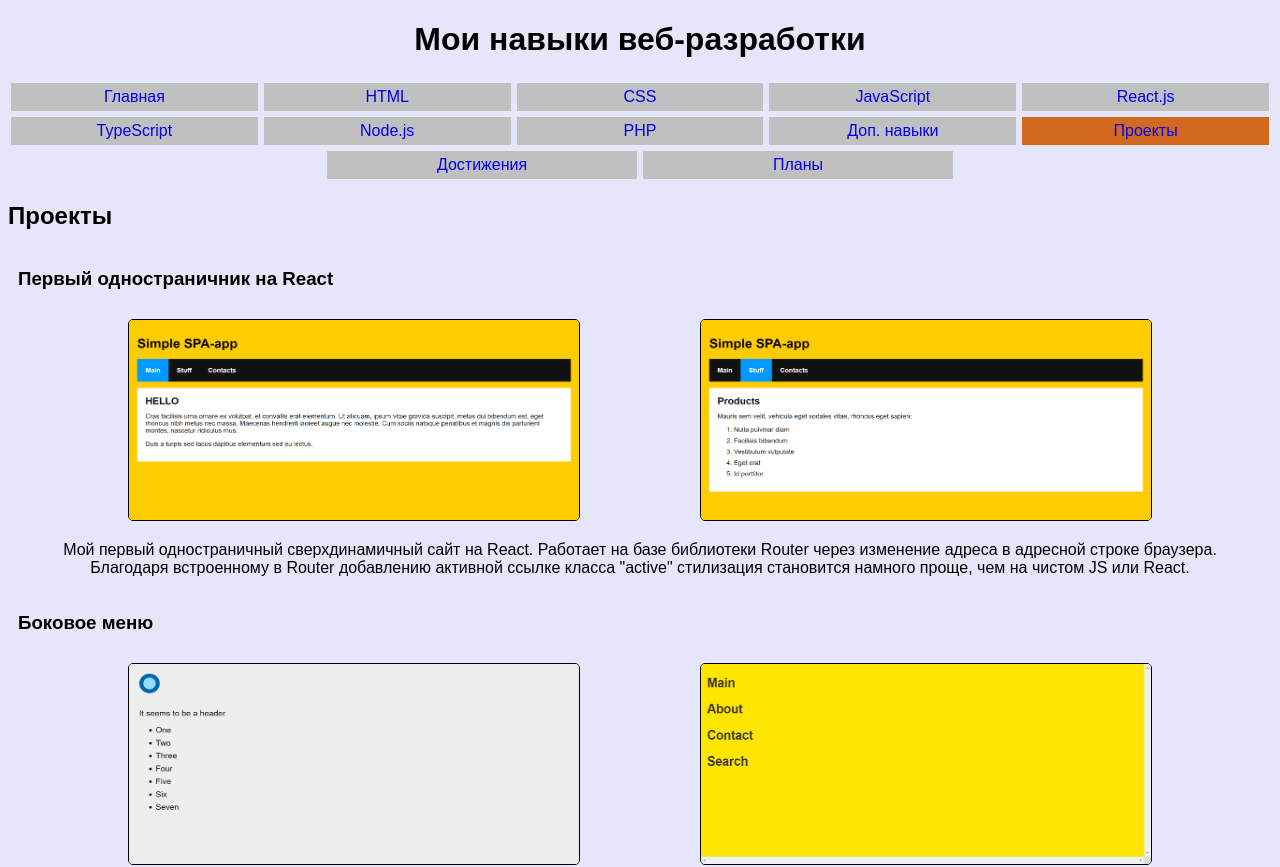
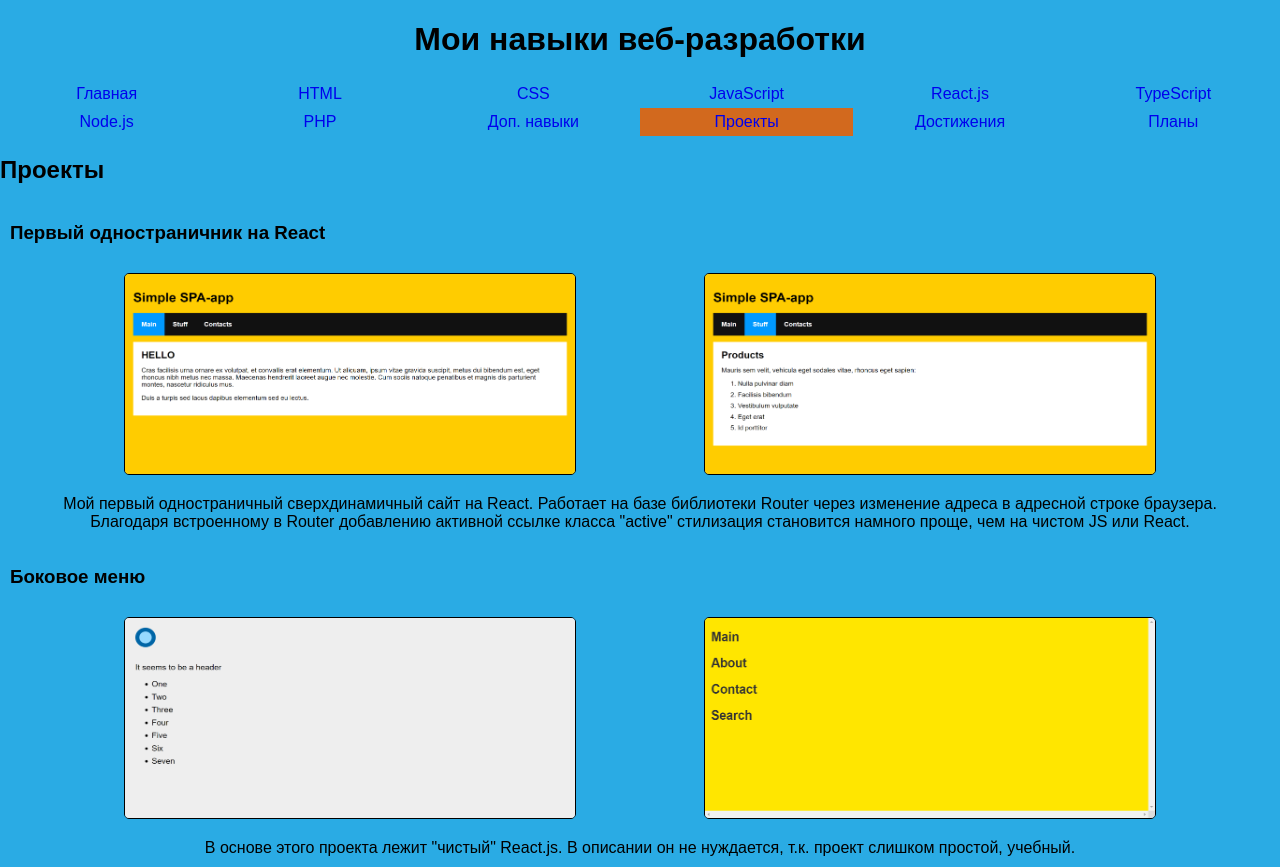
Before and after one commit to AlexDev04/summary, a React (Create React App) app: page /#/projects in a window 1280 px wide. Shown: the top 867 px of the page. Built offline with nearby package versions, Linux system fonts and the light colour scheme.

Commit message:
fixed some design features

```diff
--- a/src/index.css
+++ b/src/index.css
@@ -1,8 +1,8 @@
 /* Main */
 body {
    font-family: sans-serif;
-   background-color: lavender;
-   padding: 0;
+   background-color: #2AABE4;
+   margin: 0;
 }
 
 .section {
@@ -34,12 +34,13 @@ body {
    min-width: 100px;
    width: 200px;
    max-width: 300px;
-   background-color: silver;
-   margin: 3px;
    padding: 5px;
    text-decoration: none
 }
 
+.nav-item:hover {
+   background-color: #FFCD24;
+}
 
 figure img {
    border: solid 1px;
@@ -88,7 +89,7 @@ figcaption {
 }
 
 /* High priority */
-.active {
+.nav-item.active {
    background-color: chocolate;
 }
 #projects-div {
```
